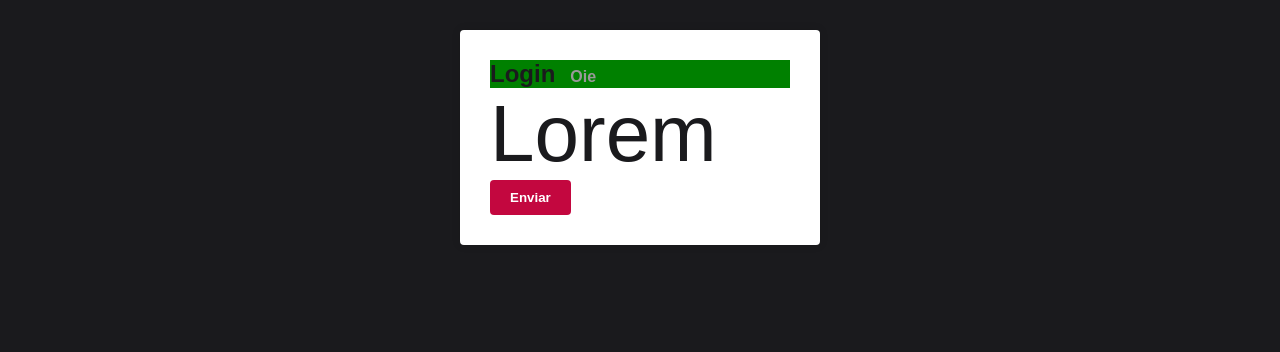
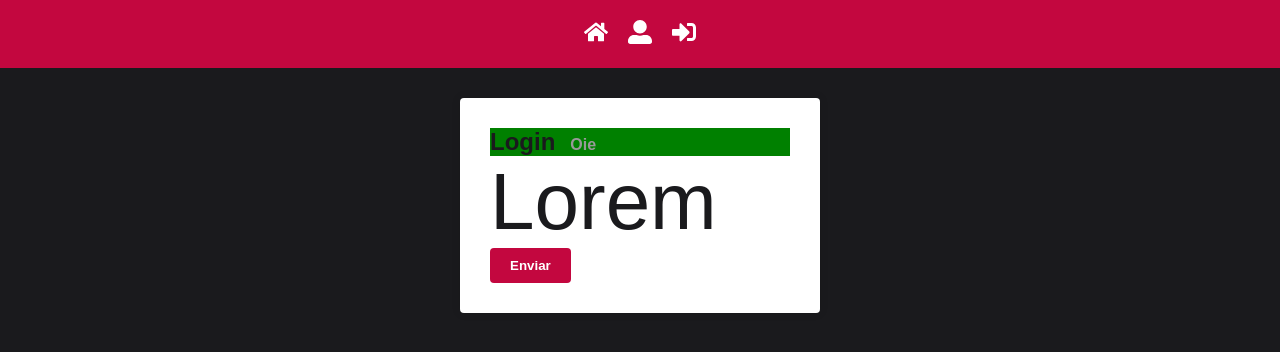
Before and after one commit to FrancioXavier/react-projeto-alunos, a React (Create React App) app: page / in a window 1280 px wide. Shown: the top 352 px of the page. Built offline with nearby package versions, Linux system fonts and the light colour scheme.

Commit message:
React Icons and Header

```diff
--- a/package.json
+++ b/package.json
@@ -8,6 +8,7 @@
     "@testing-library/user-event": "^13.5.0",
     "react": "^18.2.0",
     "react-dom": "^18.2.0",
+    "react-icons": "^4.11.0",
     "react-scripts": "5.0.1",
     "web-vitals": "^2.1.4"
   },
--- a/src/App.js
+++ b/src/App.js
@@ -1,10 +1,12 @@
 import React from 'react';
 import Login from './pages/Login';
 import GlobalStyles from './styles/GlobalStyles';
+import Header from './components/Header';
 
 function App() {
   return (
     <>
+      <Header />
       <Login />
       <GlobalStyles />
     </>
--- /dev/null
+++ b/src/components/Header/index.js
@@ -0,0 +1,20 @@
+import React from 'react';
+import { FaHome, FaSignInAlt, FaUserAlt } from 'react-icons/fa';
+
+import { Nav } from './styled';
+
+export default function Header() {
+  return (
+    <Nav>
+      <a href="#">
+        <FaHome size={24} />
+      </a>
+      <a href="#">
+        <FaUserAlt size={24} />
+      </a>
+      <a href="#">
+        <FaSignInAlt size={24} />
+      </a>
+    </Nav>
+  );
+}
--- /dev/null
+++ b/src/components/Header/styled.js
@@ -0,0 +1,16 @@
+import styled from 'styled-components';
+import { primaryColor } from '../../config/colors';
+
+export const Nav = styled.nav`
+  background: ${primaryColor};
+  padding: 20px;
+  display: flex;
+  align-items: center;
+  justify-content: center;
+
+  a {
+    color: #fff;
+    margin: 0 10px 0;
+    font-weight: bold;
+  }
+`;
```
Also changed, not shown: 1 other file (tests, documents, lock files or other folders).
